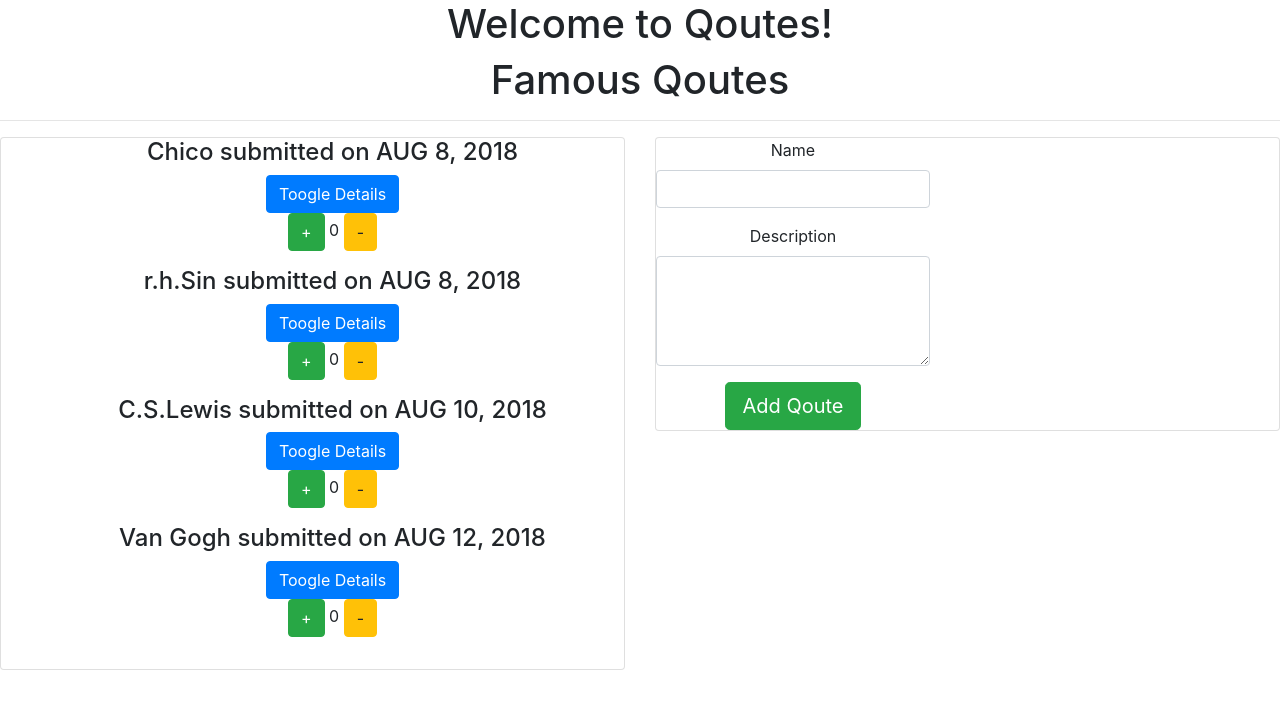
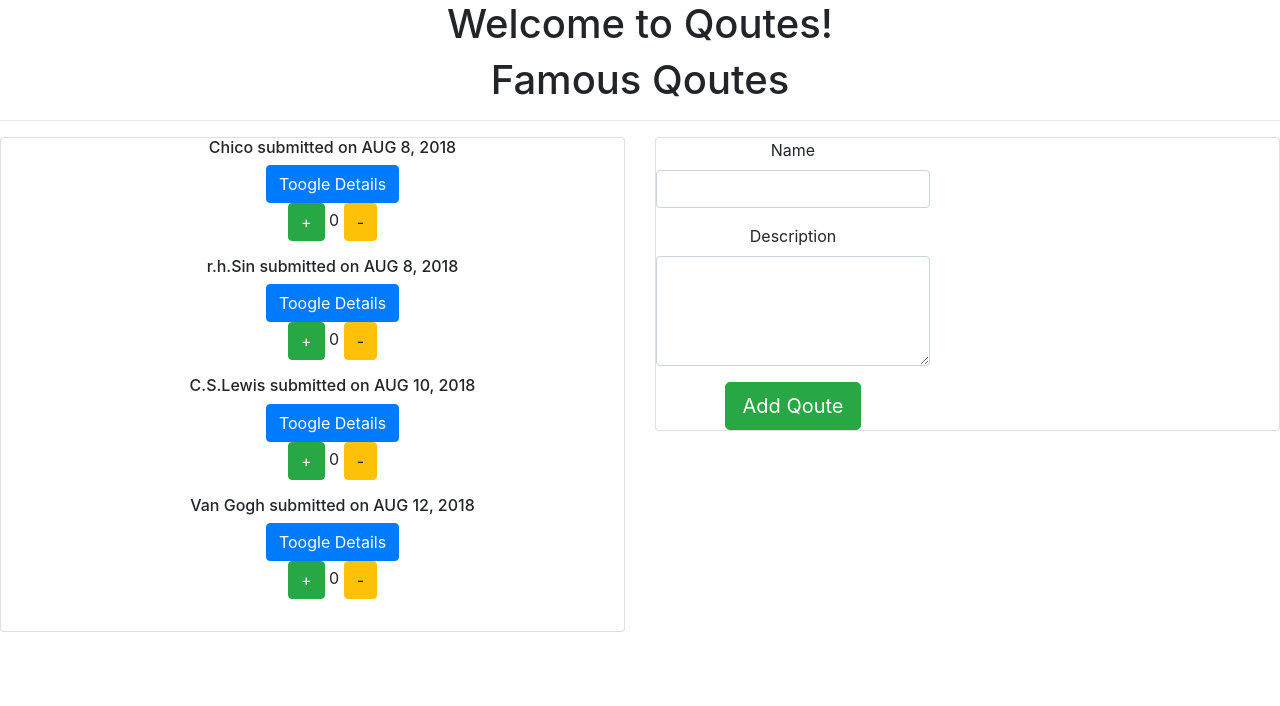
Before and after one commit to KellenNjoroge/Qoutes, an Angular app: page / in a window 1280 px wide. Shown: the top 706 px of the page. Built offline with nearby package versions, Linux system fonts and the light colour scheme.

Commit message:
changed font

```diff
--- a/src/app/qoute/qoute.component.html
+++ b/src/app/qoute/qoute.component.html
@@ -7,7 +7,7 @@
       <ul>
         <div *ngFor='let qoute of qoutes; let i = index'>
           <div>
-            <h4>{{qoute.name}} submitted on {{qoute.completeDate|date|uppercase}}</h4>
+            <h6>{{qoute.name}} submitted on {{qoute.completeDate|date|uppercase}}</h6>
             <button  class = "btn btn-primary"(click)='toogleDetails(i)'>Toogle Details</button>
           </div>
           <div *ngIf="qoute.showDescription">
```
